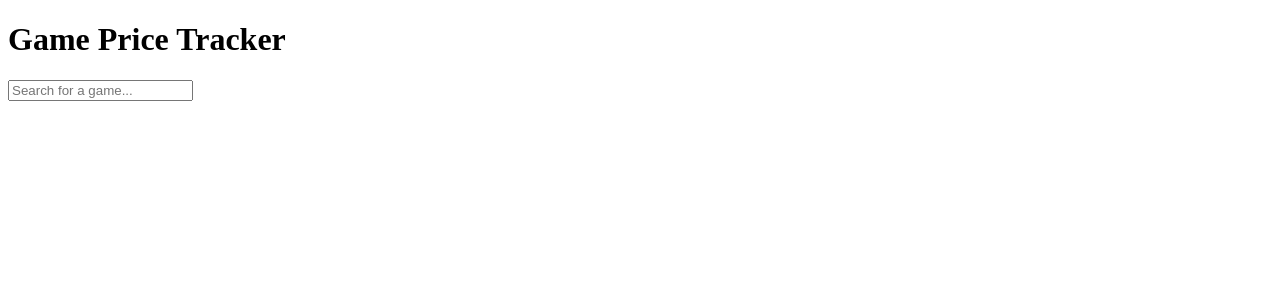
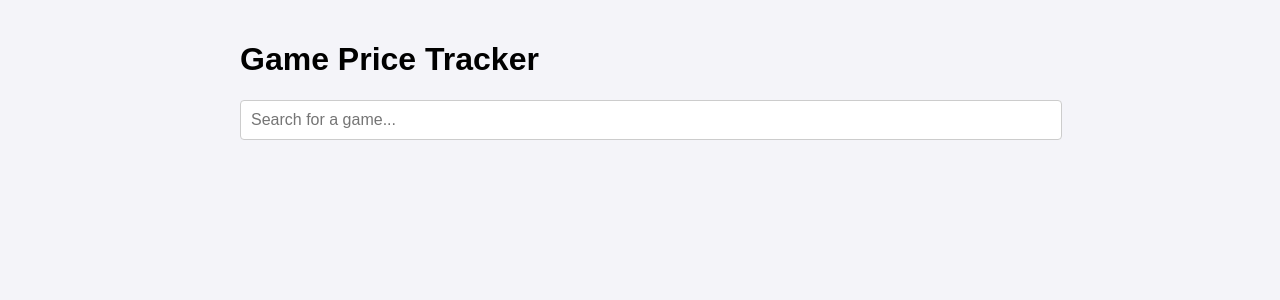
Before and after one commit to gamehov/game-search-app, a React (Create React App) app in the folder frontend/: page / in a window 1280 px wide. Shown: the top 300 px of the page. Built offline with nearby package versions, Linux system fonts and the light colour scheme.

Commit message:
Update styles.css

```diff
--- a/frontend/src/styles.css
+++ b/frontend/src/styles.css
@@ -1,3 +1,69 @@
+body {
+  font-family: Arial, sans-serif;
+  margin: 0;
+  padding: 20px;
+  background-color: #f4f4f9;
+}
+
+.app {
+  max-width: 800px;
+  margin: 0 auto;
+}
+
+.search-bar input {
+  width: 100%;
+  padding: 10px;
+  font-size: 16px;
+  border: 1px solid #ccc;
+  border-radius: 4px;
+}
+
+.search-results {
+  list-style: none;
+  padding: 0;
+  border: 1px solid #ccc;
+  border-radius: 4px;
+  max-height: 150px;
+  overflow-y: auto;
+  margin-top: 10px;
+}
+
+.search-results li {
+  padding: 10px;
+  cursor: pointer;
+  border-bottom: 1px solid #eee;
+}
+
+.search-results li:hover {
+  background-color: #f0f0f0;
+}
+
+.game-details {
+  margin-top: 20px;
+  padding: 20px;
+  background-color: #fff;
+  border: 1px solid #ccc;
+  border-radius: 4px;
+}
+
+.chart {
+  margin-top: 20px;
+}
+
+a {
+  display: inline-block;
+  margin-top: 20px;
+  padding: 10px 20px;
+  background-color: #007bff;
+  color: #fff;
+  text-decoration: none;
+  border-radius: 4px;
+}
+
+a:hover {
+  background-color: #0056b3;
+}
+
 .game-details {
   margin-top: 20px;
   padding: 20px;
```
